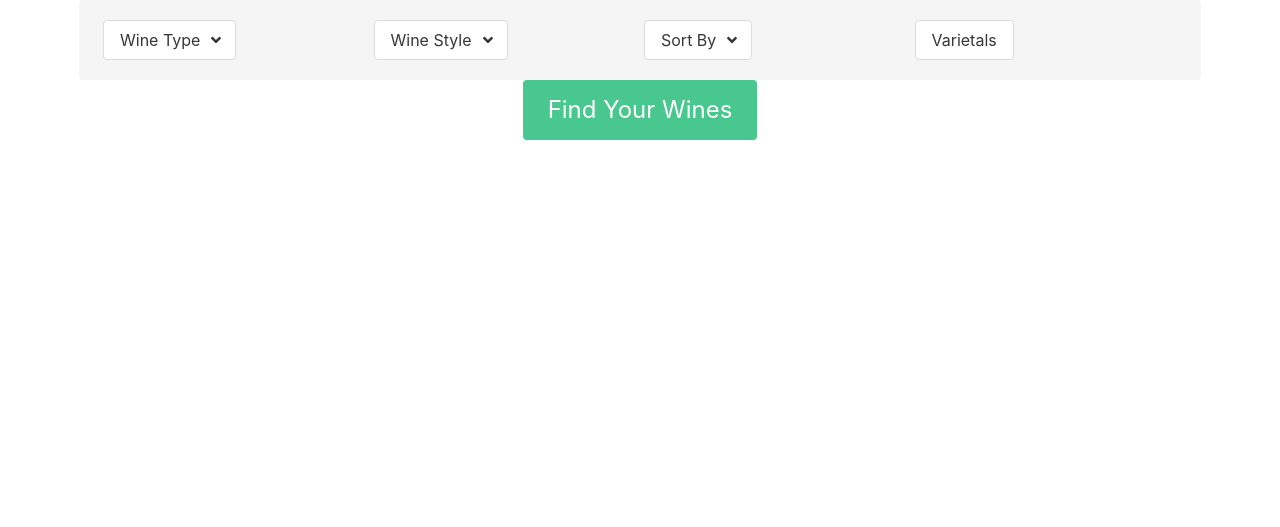
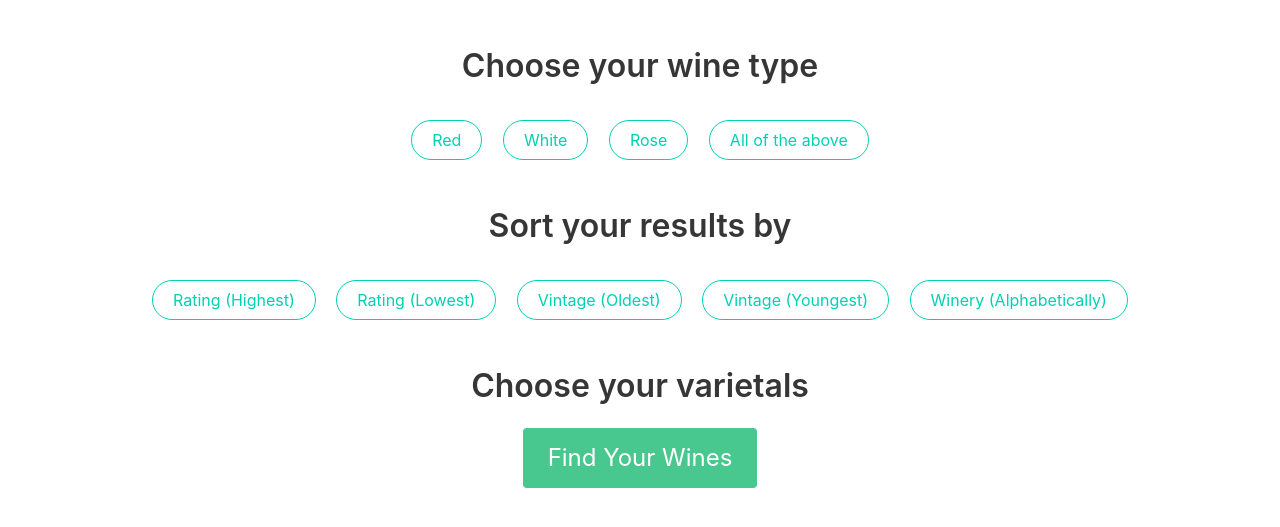
Before and after one commit to LouisGaravaglia/IPAz, a Flask app: page / in a window 1280 px wide. Shown: the part 72-599 px from the top of the page. Run offline with Flask 2, Linux system fonts and the light colour scheme; data that the repository does not hold is empty; parts of the project's set-up code (start-up, migrations or seed data) failed here and were passed over; some libraries are stand-ins or nearby versions.

Commit message:
now all varietals show up as buttons by default when the root route loads.

```diff
--- a/app.py
+++ b/app.py
@@ -10,6 +10,7 @@ from flask_debugtoolbar import DebugToolbarExtension
 from forms import ReviewForm, UserAddForm, LoginForm, UserEditForm
 from models import db, connect_db, User, Post, Wine, Favorite
 from results import AllAbove, RedWhiteRose
+from get_varietals import Varietals
 
 CURR_USER_KEY = "curr_user"
 
@@ -28,6 +29,7 @@ debug = DebugToolbarExtension(app)
 
 all_above = AllAbove()
 red_white_rose = RedWhiteRose()
+varietal_cls = Varietals()
 
 
 ##############################################################################
@@ -464,9 +466,13 @@ def homepage():
     session['filters'] = ['Red', 'White', 'Rose', 'All of the above', 'Rating (Highest)', 'Rating (Lowest)', 'Vintage (Oldest)', 'Vintage (Youngest)', 'Winery (Alphabetically)']
     session['filter_by'] = {'Red':False, 'White':False, 'Rose':False, 'All of the above':False, 'Rating (Highest)':False, 'Rating (Lowest)':False, 'Vintage (Oldest)':False, 'Vintage (Youngest)':False, 'Winery (Alphabetically)':False}
 
+    all_varietals = [wine.varietal.split(",") for wine in Wine.query.all()]
 
+    varietals = varietal_cls.get_all_varietals(all_varietals)
+    # import pdb
+    # pdb.set_trace()
 
-    return render_template("new_home.html")
+    return render_template("new_home.html", varietals=varietals)
 
 
 # ===================================    ADDING PARAMETERS TO SESSION   =====================================
@@ -572,24 +578,24 @@ def get_varietals():
 
     merged_varietals = red_varietals + white_varietals + rose_varietals + all_varietals
 
-    for varietals in merged_varietals:
-        varietal_list = varietal_list + varietals
+    # for varietals in merged_varietals:
+    #     varietal_list = varietal_list + varietals
 
-    for item in varietal_list:
-        has_number = re.search("\d", item)
-        has_blend = re.search(" Blend", item)
-        has_plus = re.search("\+", item)
-        has_slash = re.search("/", item)
-        has_period = re.search("\.", item)
-        has_ampersand = re.search("&", item)
+    # for item in varietal_list:
+    #     has_number = re.search("\d", item)
+    #     has_blend = re.search(" Blend", item)
+    #     has_plus = re.search("\+", item)
+    #     has_slash = re.search("/", item)
+    #     has_period = re.search("\.", item)
+    #     has_ampersand = re.search("&", item)
 
-        conditions = [has_number, has_blend, has_plus, has_slash, has_period, has_ampersand]
+    #     conditions = [has_number, has_blend, has_plus, has_slash, has_period, has_ampersand]
 
-        if item != "" and len(item) < 25 and not any(conditions):
-            title_case_item = item.title()
-            varietal_set.add(title_case_item.strip())
+    #     if item != "" and len(item) < 25 and not any(conditions):
+    #         title_case_item = item.title()
+    #         varietal_set.add(title_case_item.strip())
 
-    varietals = [varietal for varietal in varietal_set]
+    varietals = varietal_cls.get_all_varietals(merged_varietals)
 
     # if session['wine_type'] != "":
     #     wine_type = session['wine_type']
--- /dev/null
+++ b/get_varietals.py
@@ -0,0 +1,46 @@
+
+from flask import Flask, request, render_template, session, make_response, redirect, flash, jsonify, g
+from sqlalchemy import desc
+import re
+from models import db, connect_db, User, Post, Wine, Favorite
+
+
+class Varietals():
+
+    def get_all_varietals(self, varietals):
+        """Take a list of varietals and filters through each item to make sure
+        that no elements other than text exist, as well as are certain than
+        a certain length and are not empty. Then adds to a set to remove any
+        duplicates. Then that list of varietals is returned.
+        """
+        varietal_list = []
+        varietal_set = set()
+
+        # for varietals in merged_varietals:
+    #     varietal_list = varietal_list + varietals
+
+        for varietal in varietals:
+            varietal_list = varietal_list + varietal
+
+
+
+        for item in varietal_list:
+            has_number = re.search("\d", item)
+            has_blend = re.search(" Blend", item)
+            has_plus = re.search("\+", item)
+            has_slash = re.search("/", item)
+            has_period = re.search("\.", item)
+            has_ampersand = re.search("&", item)
+
+            conditions = [has_number, has_blend, has_plus, has_slash, has_period, has_ampersand]
+
+            if item != "" and len(item) < 25 and not any(conditions):
+                title_case_item = item.title()
+                varietal_set.add(title_case_item.strip())
+
+        # import pdb
+        # pdb.set_trace()
+
+        my_varietals = [varietal for varietal in varietal_set]
+
+        return my_varietals
--- a/templates/new_home.html
+++ b/templates/new_home.html
@@ -2,45 +2,15 @@
 %}
 
 <div class="container">
-  <div class="notification">
 
-    <div class="columns">
-
-      <div class="column">
-        <div class="dropdown is-hoverable">
-          <div class="dropdown-trigger">
-            <button
-              class="button"
-              aria-haspopup="true"
-              aria-controls="dropdown-menu4"
-            >
-              <span>Wine Type</span>
-              <span class="icon is-small">
-                <i class="fas fa-angle-down" aria-hidden="true"></i>
-              </span>
-            </button>
-          </div>
-          <div class="dropdown-menu" id="dropdown-menu4" role="menu">
-            <div class="dropdown-content">
-              <div class="dropdown-item" id="wine-type-dropdown">
-                <a class="dropdown-item wine-type">
-                  Red
-                </a>
-                <a class="dropdown-item wine-type">
-                  White
-                </a>
-                <a class="dropdown-item wine-type">
-                  Rose
-                </a>
-                <a class="dropdown-item wine-type">
-                  All of the above
-                </a>
-              </div>
-            </div>
-          </div>
-        </div>
-      </div>
-
+<div class="wine-type-container has-text-centered">
+  <h3 class="title is-3 mt-6">Choose your wine type</h3>
+  <button class="button is-primary is-outlined is-rounded mt-3 mx-2 varietals">Red</button>
+  <button class="button is-primary is-outlined is-rounded mt-3 mx-2 varietals">White</button>
+  <button class="button is-primary is-outlined is-rounded mt-3 mx-2 varietals">Rose</button>
+  <button class="button is-primary is-outlined is-rounded mt-3 mx-2 varietals">All of the above</button>
+</div>
+<!--
       <div class="column">
         <div class="dropdown is-hoverable">
           <div class="dropdown-trigger">
@@ -68,95 +38,31 @@
             </div>
           </div>
         </div>
-      </div>
-      <div class="column">
-        <div class="dropdown is-hoverable">
-          <div class="dropdown-trigger">
-            <button
-              class="button"
-              aria-haspopup="true"
-              aria-controls="dropdown-menu4"
-            >
-              <span>Sort By</span>
-              <span class="icon is-small">
-                <i class="fas fa-angle-down" aria-hidden="true"></i>
-              </span>
-            </button>
-          </div>
-          <div class="dropdown-menu" id="dropdown-menu4" role="menu">
-            <div class="dropdown-content">
-              <div class="dropdown-item" id="sort-by-dropdown">
-                <a class="dropdown-item sort-by">
-                  Rating (Highest)
-                </a>
-                <a class="dropdown-item sort-by">
-                  Rating (Lowest)
-                </a>
-                <a class="dropdown-item sort-by">
-                  Vintage (Oldest)
-                </a>
-                <a class="dropdown-item sort-by">
-                  Vintage (Youngest)
-                </a>
-                <a class="dropdown-item sort-by">
-                  Winery (Alphabetically)
-                </a>
-              </div>
-            </div>
-          </div>
-        </div>
-      </div>
-      <div class="column">
-        <button class="button" id="varietals-button">Varietals</button>
-      </div>
+      </div> -->
 
-    </div>
 
-  </div>
+      <div class="filter-by-container has-text-centered">
+  <h3 class="title is-3 mt-6">Sort your results by</h3>
+  <button class="button is-primary is-outlined is-rounded mt-3 mx-2 varietals">Rating (Highest)</button>
+  <button class="button is-primary is-outlined is-rounded mt-3 mx-2 varietals">Rating (Lowest)</button>
+  <button class="button is-primary is-outlined is-rounded mt-3 mx-2 varietals">Vintage (Oldest)</button>
+  <button class="button is-primary is-outlined is-rounded mt-3 mx-2 varietals">Vintage (Youngest)</button>
+  <button class="button is-primary is-outlined is-rounded mt-3 mx-2 varietals">Winery (Alphabetically)</button>
 </div>
 
-<div class="modal">
-  <div class="modal-background"></div>
-  <div class="modal-card">
-    <header class="modal-card-head">
-      <p class="modal-card-title">Modal title</p>
-      <button class="delete" aria-label="close"></button>
-    </header>
-    <section class="modal-card-body">
-        <div class="has-text-centered" id="varietals">
 
 
+      <div class="varietal-container has-text-centered">
+  <h3 class="title is-3 mt-6">Choose your varietals</h3>
+        <div class="has-text-centered" id="varietals">
+          {% for varietal in varietals %}
+              <button class="button is-primary is-outlined is-rounded is-small mt-3 mx-2 varietals">{{varietal}}</button>
+           {% endfor %}
         </div>
-    </section>
-    <footer class="modal-card-foot">
-      <button class="button is-success">Save changes</button>
-      <button class="button">Cancel</button>
-    </footer>
   </div>
-</div>
 
-<!-- <div class="dropdown is-hoverable">
-  <div class="dropdown-trigger">
-    <button class="button" aria-haspopup="true" aria-controls="dropdown-menu4">
-      <span>Wine Type</span>
-      <span class="icon is-small">
-        <i class="fas fa-angle-down" aria-hidden="true"></i>
-      </span>
-    </button>
-  </div>
-  <div class="dropdown-menu" id="dropdown-menu4" role="menu">
-    <div class="dropdown-content">
-      <div class="dropdown-item">
-        <p>Red</p>
-        <p>White</p>
-        <p>Rose</p>
-        <p>All of the above</p>
-      </div>
-    </div>
-  </div>
-</div> -->
 
-<!-- <h1 class="title is-1 has-text-centered mt-6">Would you like to find a new wine to try?</h1> -->
+
 
 <div class="has-text-centered">
   <a href="/show_results" class="button is-success is-large">Find Your Wines</a>
```
